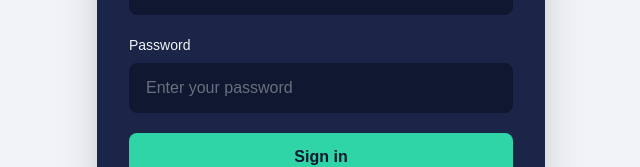
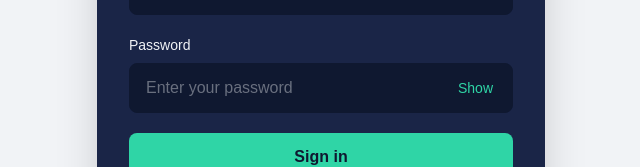
Before and after one commit to lysaomondi/smart-recruiter, a React (Vite) app in the folder frontend/: page / in a window 1280 px wide. Shown: the part 381-548 px from the top of the page, without its empty margins (319-959 px from the left). Built offline with nearby package versions, Linux system fonts and the light colour scheme.

Commit message:
Added show/hide password control

```diff
--- a/frontend/src/pages/auth/Login.jsx
+++ b/frontend/src/pages/auth/Login.jsx
@@ -15,6 +15,7 @@ function Login() {
 
   const [email, setEmail] = useState("");
   const [password, setPassword] = useState("");
+  const [showPassword, setShowPassword] = useState(false);
   const [errors, setErrors] = useState({});
   const [error, setError] = useState("");
 
@@ -160,10 +161,11 @@ function Login() {
                 Password
               </label>
 
+              <div className="relative">
                 <input
                   id="password"
                   name="password"
-                type="password"
+                  type={showPassword ? "text" : "password"}
                   required
                   value={password}
                   onChange={(event) => {
@@ -181,12 +183,20 @@ function Login() {
                   aria-describedby={
                     errors.password ? "password-error" : undefined
                   }
-                className={`w-full rounded-lg border bg-[#0F1830] px-4 py-3 text-[#F1F3F6] outline-none transition placeholder:text-[#F1F3F6]/40 focus:ring-2 ${
+                  className={`w-full rounded-lg border bg-[#0F1830] px-4 py-3 pr-20 text-[#F1F3F6] outline-none transition placeholder:text-[#F1F3F6]/40 focus:ring-2 ${
                     errors.password
                       ? "border-[#E85C4A] focus:border-[#E85C4A] focus:ring-[#E85C4A]/20"
                       : "border-[#0F1830] focus:border-[#2FD5A6] focus:ring-[#2FD5A6]/20"
                   }`}
                 />
+                <button
+                  type="button"
+                  onClick={() => setShowPassword((current) => !current)}
+                  className="absolute right-3 top-1/2 -translate-y-1/2 px-2 py-1 text-sm font-medium text-[#2FD5A6] transition hover:text-[#F1F3F6]"
+                >
+                  {showPassword ? "Hide" : "Show"}
+                </button>
+              </div>
 
               {errors.password && (
                 <p id="password-error" className="mt-2 text-sm text-[#E85C4A]">
--- a/frontend/src/pages/auth/Register.jsx
+++ b/frontend/src/pages/auth/Register.jsx
@@ -14,6 +14,8 @@ function Register() {
     role: "interviewee",
   });
   const [errors, setErrors] = useState({});
+  const [showPassword, setShowPassword] = useState(false);
+  const [showConfirmPassword, setShowConfirmPassword] = useState(false);
 
   // Check each field before attempting to save the new user.
   function validateForm() {
@@ -124,13 +126,23 @@ function Register() {
 
             <div>
               <label htmlFor="password" className="mb-2 block text-sm font-medium">Password</label>
-              <input id="password" name="password" type="password" required value={formData.password} onChange={handleChange} placeholder="At least 6 characters" className={inputClassName(errors.password)} />
+              <div className="relative">
+                <input id="password" name="password" type={showPassword ? "text" : "password"} required value={formData.password} onChange={handleChange} placeholder="At least 6 characters" className={`${inputClassName(errors.password)} pr-20`} />
+                <button type="button" onClick={() => setShowPassword((current) => !current)} className="absolute right-3 top-1/2 -translate-y-1/2 px-2 py-1 text-sm font-medium text-[#2FD5A6] transition hover:text-[#F1F3F6]">
+                  {showPassword ? "Hide" : "Show"}
+                </button>
+              </div>
               {errors.password && <p className="mt-2 text-sm text-[#E85C4A]">{errors.password}</p>}
             </div>
 
             <div>
               <label htmlFor="confirmPassword" className="mb-2 block text-sm font-medium">Confirm password</label>
-              <input id="confirmPassword" name="confirmPassword" type="password" required value={formData.confirmPassword} onChange={handleChange} placeholder="Re-enter your password" className={inputClassName(errors.confirmPassword)} />
+              <div className="relative">
+                <input id="confirmPassword" name="confirmPassword" type={showConfirmPassword ? "text" : "password"} required value={formData.confirmPassword} onChange={handleChange} placeholder="Re-enter your password" className={`${inputClassName(errors.confirmPassword)} pr-20`} />
+                <button type="button" onClick={() => setShowConfirmPassword((current) => !current)} className="absolute right-3 top-1/2 -translate-y-1/2 px-2 py-1 text-sm font-medium text-[#2FD5A6] transition hover:text-[#F1F3F6]">
+                  {showConfirmPassword ? "Hide" : "Show"}
+                </button>
+              </div>
               {errors.confirmPassword && <p className="mt-2 text-sm text-[#E85C4A]">{errors.confirmPassword}</p>}
             </div>
 
```
Lines whose indentation alone changed are shown as unchanged.
